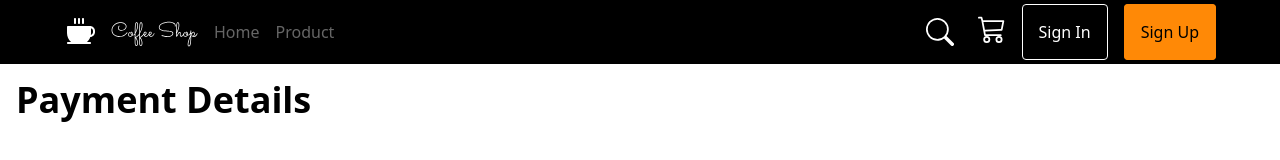
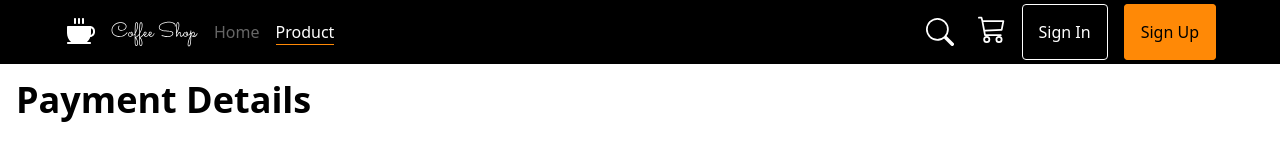
Before and after one commit to rezafauzan/koda-b6-react, a React (Vite) app: page /payment in a window 1280 px wide. Shown: the top 160 px of the page. Built offline with nearby package versions, Linux system fonts and the light colour scheme.

Commit message:
Feat: navbar link active on pathname includes /product or /payment

```diff
--- a/src/components/Navbar.jsx
+++ b/src/components/Navbar.jsx
@@ -41,7 +41,7 @@ const navbar = ({ absolute, theme }) => {
                 <ul className="flex items-center gap-4 flex-1">
                     <li className="hover:text-white"><Link to="/"><img src={brand_white} alt="Coffee Shop" /></Link></li>
                     <li className={"hover:text-white hidden md:block" + (location.pathname === '/' ? " text-white border-b border-(--color-primary)" : " text-white/40")}><Link to="/">Home</Link></li>
-                    <li className={"hover:text-white hidden md:block" + (location.pathname === '/product' ? " text-white border-b border-(--color-primary)" : " text-white/40")}><Link to="/product">Product</Link></li>
+                    <li className={"hover:text-white hidden md:block" + (location.pathname.includes('/product') || location.pathname.includes('/payment')  ? " text-white border-b border-(--color-primary)" : " text-white/40")}><Link to="/product">Product</Link></li>
                 </ul>
                 <ul className="flex justify-end items-center gap-4 flex-1">
                     <li className="text-white">
```
